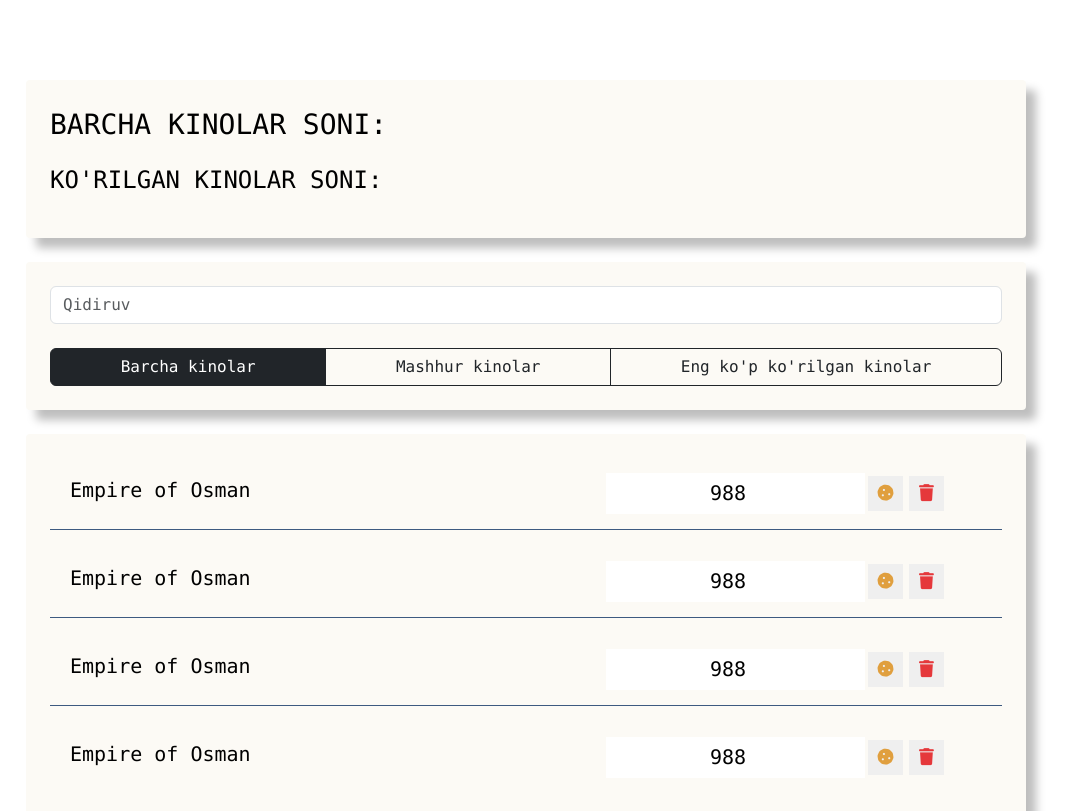
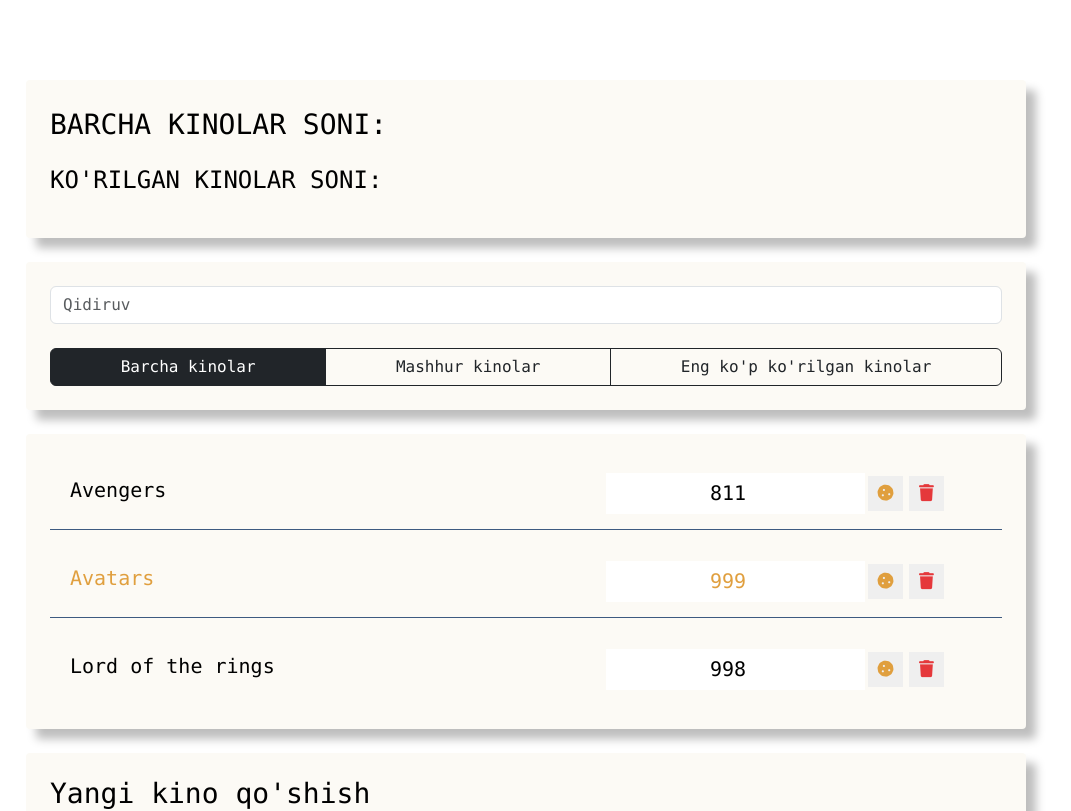
Before and after one commit to JasurbekZiyodullayev/react-practice, a React (Vite) app: page / in a window 1280 px wide. Shown: the top 811 px of the page, without its empty margins (114-1185 px from the left). Built offline with nearby package versions, Linux system fonts and the light colour scheme.

Commit message:
add data

```diff
--- a/src/components/app/app.tsx
+++ b/src/components/app/app.tsx
@@ -4,8 +4,34 @@
 import MoviesAdd from "../movies-add/movies-add";
 import SearchPanel from "../search-panel/search-panel";
 import "./app.css";
+export interface IMovie {
+  name: string;
+  view: number;
+  favourt: boolean;
+  id: number;
+}
 
 export default function App() {
+  const data = [
+    {
+      name: "Avengers",
+      view: 811,
+      favourt: false,
+      id: 1,
+    },
+    {
+      name: "Avatars",
+      view: 999,
+      favourt: true,
+      id: 2,
+    },
+    {
+      name: "Lord of the rings",
+      view: 998,
+      favourt: false,
+      id: 3,
+    },
+  ];
   return (
     <div className="app font-monospace">
       <div className="contents">
@@ -14,7 +40,7 @@
           <SearchPanel />
           <AppFilter />
         </div>
-        <MovieList />
+        <MovieList data={data} />
         <MoviesAdd />
       </div>
     </div>
--- a/src/components/movie-list-items/items.tsx
+++ b/src/components/movie-list-items/items.tsx
@@ -1,12 +1,17 @@
+import { IMovie } from "../app/app";
 import "./items.css";
-export default function MovieItems() {
+export default function MovieItems({ name, view, favourt }: IMovie) {
   return (
-    <li className="list-group-item d-flex justify-content-between">
-      <span className="list-group-item-label">Empire of Osman</span>
+    <li
+      className={`list-group-item d-flex justify-content-between ${
+        favourt && "increase"
+      }`}
+    >
+      <span className="list-group-item-label">{name}</span>
       <input
         type="number"
         className="list-group-item-input"
-        defaultValue={988}
+        defaultValue={view}
       />
       <div className="d-flex justify-content-center align-items-center">
         <button type="button" className="btn-cookie btn-sm">
--- a/src/components/movie-list/movie-list.tsx
+++ b/src/components/movie-list/movie-list.tsx
@@ -1,12 +1,12 @@
+import { IMovie } from "../app/app";
 import MovieItems from "../movie-list-items/items";
 import "./movie-list.css";
-export default function MovieList() {
+export default function MovieList({ data }: { data: IMovie[] }) {
   return (
     <div className="movie-list d-flex flex-column gap-3">
-      <MovieItems />
-      <MovieItems />
-      <MovieItems />
-      <MovieItems />
+      {data?.map((movie) => (
+        <MovieItems {...movie} key={movie.id} />
+      ))}
     </div>
   );
 }
```
